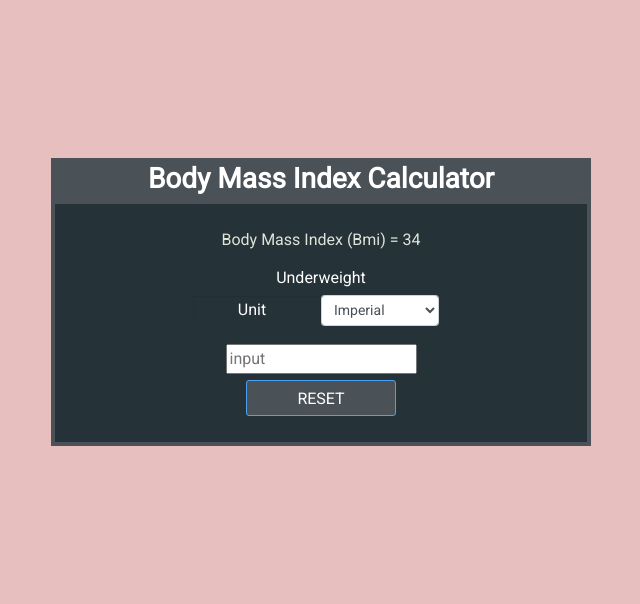
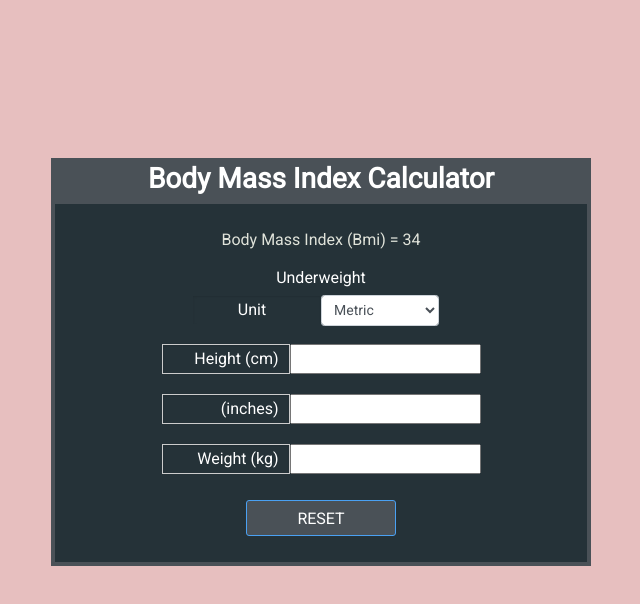
Before and after one commit to chikechris/bodyMassCalculator, a React (Create React App) app in the folder body-mass-cal/: page / in a window 1280 px wide. Shown: the top 604 px of the page, without its empty margins (319-959 px from the left). Built offline with nearby package versions, Linux system fonts and the light colour scheme.

Commit message:
imported forminput in bmi calculator .js file

```diff
--- a/body-mass-cal/src/components/BmiCalculator.js
+++ b/body-mass-cal/src/components/BmiCalculator.js
@@ -1,6 +1,9 @@
 import React from 'react';
+import FormInput from './FormInput'
 
 const BmiCalculator = () => {
+
+  const onChangeInput = e => {}
   return (
     <>
       <div className='bmi-inpute'>
@@ -13,12 +16,32 @@ const BmiCalculator = () => {
                 value=''
                 className='form-control form-control-sm'
               >
+                <option value='Metric'>Metric</option>
                 <option value='Imperial'>Imperial</option>
-                <option value='Metric'>Metric</option>
               </select>
             </div>
           </div>
-          <input type='text' placeholder='input' />
+          <FormInput
+            type='text'
+            name='heightCount'
+            title={`Height (cm)`}
+            value=''
+            onChange={onChangeInput}
+          />
+          <FormInput
+            type='text'
+            name='inchesCount'
+            title={`(inches)`}
+            value=''
+            onChange={onChangeInput}
+          />
+          <FormInput
+            type='text'
+            name='weightCount'
+            title={`Weight (kg)`}
+            value=''
+            onChange={onChangeInput}
+          />
         </div>
         <button className='button' type='submit'>
           Reset
--- a/body-mass-cal/src/components/FormInput.js
+++ b/body-mass-cal/src/components/FormInput.js
@@ -20,6 +20,7 @@ const FormInput = props => {
         className='range-input'
         value={value}
         onChange={onChange}
+        autoComplete='false'
         />
       </div>
     </div>
@@ -27,6 +28,10 @@ const FormInput = props => {
 }
 
 FormInput.propTypes = {
+  title: PropTypes.string,
+  value: PropTypes.string,
+  onChange: PropTypes.func.isRequired,
+  type: PropTypes.oneOf(['text'])
 
 }
 
```
